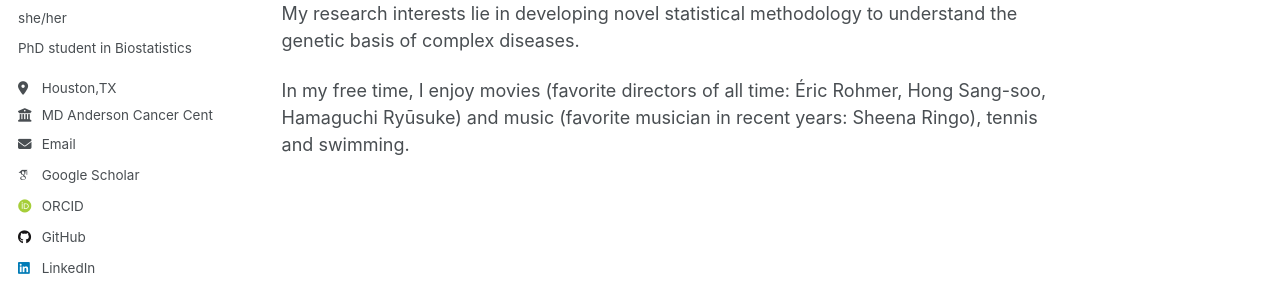
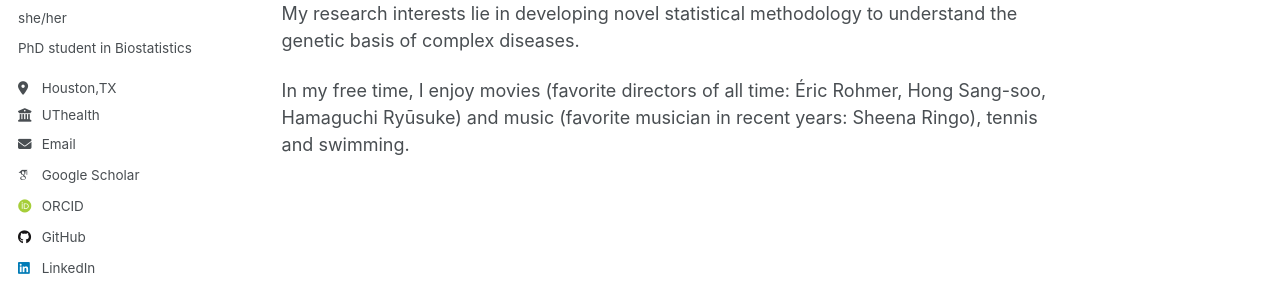
Before and after one commit to naishukui/naishukui.github.io, a Jekyll site: the page built from _pages/about.md, in a window 1280 px wide. Shown: the part 280-580 px from the top of the page. Built offline with Jekyll 4.4.1, drawn with Linux system fonts in a browser that asks for light colours; some web fonts are replaced.

Commit message:
Update _config.yml

```diff
--- a/_config.yml
+++ b/_config.yml
@@ -28,7 +28,7 @@ author:
   bio              : "PhD student in Biostatistics"
   location         : "Houston,TX"
   employer         : "UThealth"
-  employer         : "MD Anderson Cancer Center"
+  #employer         : "MD Anderson Cancer Center"
   uri              : # URL
   email            : "nkui@mdanderson.org"
 
```
